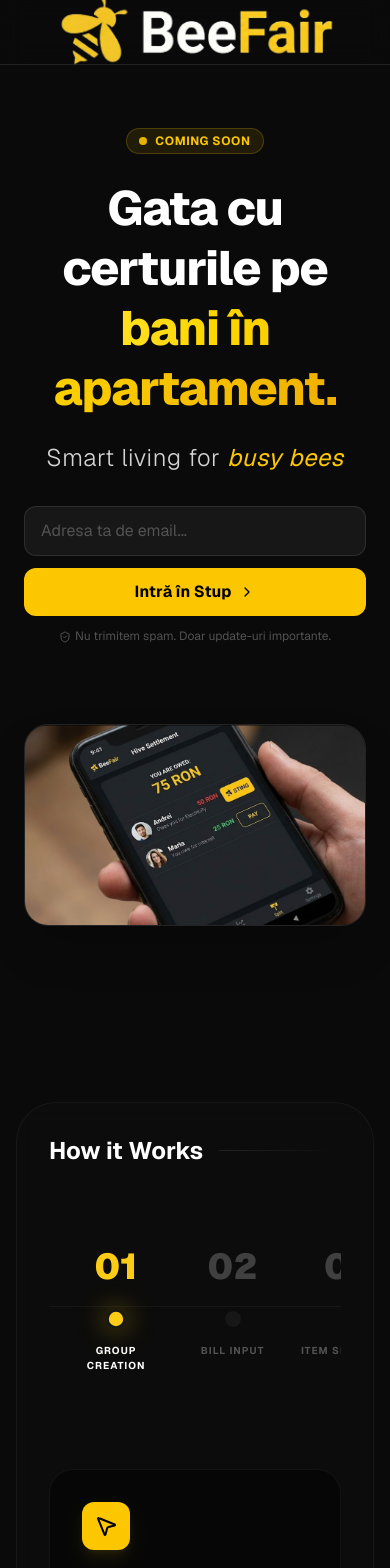
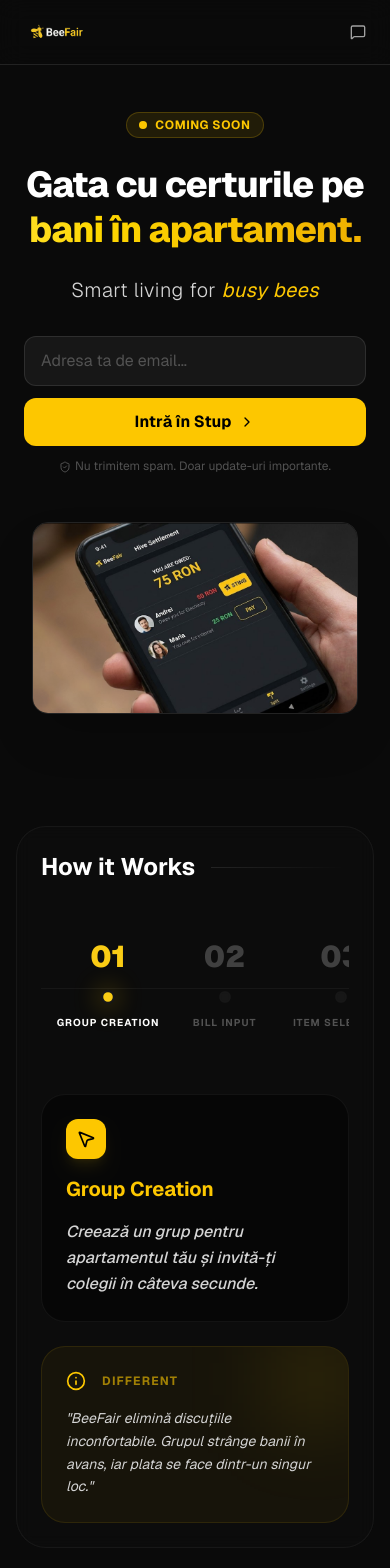
Before and after one commit to ClaudiuBu/beefair-landing, a Next.js app: page / in a window 390 px wide. Shown: the top 1568 px of the page. Built offline with nearby package versions, Linux system fonts and the light colour scheme.

Commit message:
mobile friendly optimization

```diff
--- a/app/page.tsx
+++ b/app/page.tsx
@@ -8,7 +8,7 @@
 } from 'lucide-react';
 import Image from 'next/image';
 import { motion, AnimatePresence } from 'framer-motion';
-import { useRouter } from 'next/navigation'; // IMPORT IMPORTANT PENTRU REDIRECT
+import { useRouter } from 'next/navigation';
 
 const STEPS = [
   { id: "01", title: "Group Creation", desc: "Creează un grup pentru apartamentul tău și invită-ți colegii în câteva secunde." },
@@ -20,10 +20,11 @@
 
 export default function Home() {
   const [email, setEmail] = useState('');
-  const [isSubmitting, setIsSubmitting] = useState(false); // Stare pentru loading
+  const [isSubmitting, setIsSubmitting] = useState(false);
   const [activeStep, setActiveStep] = useState(0);
-  const router = useRouter(); // Initializam routerul
-  // State pentru formularul de CONTACT (Nou)
+  const router = useRouter();
+
+  // State pentru formularul de CONTACT
   const [contactStatus, setContactStatus] = useState<'idle' | 'submitting' | 'success' | 'error'>('idle');
 
   const handleContactSubmit = async (e: React.FormEvent<HTMLFormElement>) => {
@@ -34,7 +35,6 @@
     const data = Object.fromEntries(formData);
 
     try {
-      // PUNE LINK-UL TAU DE FORMSPREE AICI (Poate fi acelasi sau unul nou)
       const response = await fetch("https://formspree.io/f/mreqbryb", {
         method: "POST",
         headers: { "Content-Type": "application/json" },
@@ -43,7 +43,7 @@
 
       if (response.ok) {
         setContactStatus('success');
-        (e.target as HTMLFormElement).reset(); // Goleste formularul
+        (e.target as HTMLFormElement).reset();
       } else {
         setContactStatus('error');
       }
@@ -52,9 +52,8 @@
     }
   };
 
-  // --- FUNCTIA CARE FACE MAGIA (Submit fara refresh) ---
   const handleSubmit = async (e: React.FormEvent) => {
-    e.preventDefault(); // Oprim comportamentul standard HTML
+    e.preventDefault();
     setIsSubmitting(true);
 
     try {
@@ -67,7 +66,6 @@
       });
 
       if (response.ok) {
-        // Daca Formspree a primit mailul, noi facem redirectarea
         router.push('/thank-you');
       } else {
         alert("Ceva nu a mers. Mai încearcă o dată.");
@@ -81,46 +79,48 @@
 
   return (
     <div className="min-h-screen bg-neutral-950 text-white font-sans selection:bg-yellow-500 selection:text-black">
+
       {/* --- NAVBAR --- */}
       <nav className="fixed top-0 w-full z-50 border-b border-white/10 bg-neutral-950/80 backdrop-blur-md">
         <div className="max-w-6xl mx-auto px-6 h-16 flex items-center justify-between">
           <div className="flex items-center">
-             {/* Asigura-te ca ai imaginea logo.png sau logo_desktop.png in folderul public */}
             <Image
               src="/img/logo_desktop.png"
               alt="BeeFair Logo"
-              width={140}
-              height={40}
+              width={120}
+              height={35}
               priority
-              className="w-auto object-contain"
+              className="w-auto h-8 md:h-10 object-contain"
             />
           </div>
-          <a href="#join" className="hidden md:block text-sm font-medium text-neutral-400 hover:text-yellow-400 transition-colors">
-            Contact
+          {/* Am scos 'hidden md:block' ca sa apara si pe mobil butonul de contact */}
+          <a href="#contact" className="text-sm font-medium text-neutral-400 hover:text-yellow-400 transition-colors flex items-center gap-2">
+            <MessageSquare className="w-4 h-4" />
+            <span className="hidden sm:inline">Contact</span>
           </a>
         </div>
       </nav>
 
       {/* --- HERO SECTION --- */}
-      <section className="pt-32 pb-20 px-6 max-w-4xl mx-auto text-center">
+      <section className="pt-28 md:pt-32 pb-12 md:pb-20 px-6 max-w-4xl mx-auto text-center">
         <div className="inline-flex items-center gap-2 px-3 py-1 rounded-full bg-yellow-400/10 text-yellow-400 text-xs font-bold uppercase tracking-wider mb-6 border border-yellow-400/20">
           <span className="w-2 h-2 rounded-full bg-yellow-400 animate-pulse"></span>
           Coming Soon
         </div>
 
-        <h1 className="text-5xl md:text-7xl font-extrabold tracking-tight mb-6 text-white leading-tight">
+        {/* Optimizare Text: text-4xl pe mobil, text-7xl pe desktop */}
+        <h1 className="text-4xl sm:text-5xl md:text-7xl font-extrabold tracking-tight mb-6 text-white leading-tight">
           Gata cu certurile pe <br className="hidden md:block" />
           <span className="text-transparent bg-clip-text bg-gradient-to-r from-yellow-300 to-yellow-500">
             bani în apartament.
           </span>
         </h1>
 
-        <h2 className="text-2xl md:text-3xl font-light text-neutral-300 mb-8 tracking-wide">
+        <h2 className="text-xl md:text-3xl font-light text-neutral-300 mb-8 tracking-wide">
           Smart living for <span className="text-yellow-400 font-normal italic">busy bees</span>
         </h2>
 
         <div id="join" className="max-w-md mx-auto relative mb-12">
-             {/* FORMULARUL JAVASCRIPT FINAL */}
              <form onSubmit={handleSubmit} className="flex flex-col sm:flex-row gap-3">
               <input
                 type="email"
@@ -134,7 +134,7 @@
               />
               <button
                 type="submit"
-                disabled={isSubmitting} // Butonul e inactiv cat timp se trimite
+                disabled={isSubmitting}
                 className="bg-yellow-400 hover:bg-yellow-500 text-black font-bold px-6 py-3 rounded-xl transition-all flex items-center justify-center gap-2 group disabled:opacity-70 disabled:cursor-not-allowed"
               >
                 {isSubmitting ? 'Se trimite...' : 'Intră în Stup'}
@@ -148,45 +148,44 @@
             </p>
         </div>
 
-        {/* --- MOCKUP APLICATIE (Nou) --- */}
-        <div className="mt-20 relative w-full max-w-5xl mx-auto">
-            {/* Efect de aură (Glow) în spatele telefonului */}
-            <div className="absolute top-1/2 left-1/2 -translate-x-1/2 -translate-y-1/2 w-[120%] h-[120%] bg-yellow-400/10 blur-[80px] -z-10 rounded-full"></div>
+        {/* --- MOCKUP APLICATIE --- */}
+        <div className="mt-12 md:mt-20 relative w-full max-w-5xl mx-auto px-2 md:px-0">
+            <div className="absolute top-1/2 left-1/2 -translate-x-1/2 -translate-y-1/2 w-[120%] h-[120%] bg-yellow-400/10 blur-[60px] md:blur-[80px] -z-10 rounded-full"></div>
 
             <Image
-                src="/img/app-mockup.png" // Asigură-te că numele fișierului e corect în folderul public
+                src="/img/app-mockup.png"
                 alt="BeeFair App Interface"
                 width={1200}
                 height={800}
                 priority
-                className="rounded-3xl border border-white/10 shadow-2xl mx-auto w-full h-auto"
+                className="rounded-2xl md:rounded-3xl border border-white/10 shadow-2xl mx-auto w-full h-auto"
             />
         </div>
 
       </section>
 
-      {/* --- HOW IT WORKS (CARD-IN-CARD DESIGN) --- */}
-      <section className="py-24 px-4">
-        <div className="max-w-5xl mx-auto bg-neutral-900/20 border border-white/5 rounded-[40px] p-8 md:p-16 backdrop-blur-sm relative overflow-hidden">
+      {/* --- HOW IT WORKS --- */}
+      <section className="py-16 md:py-24 px-4">
+        <div className="max-w-5xl mx-auto bg-neutral-900/20 border border-white/5 rounded-[30px] md:rounded-[40px] p-6 md:p-16 backdrop-blur-sm relative overflow-hidden">
 
-          <div className="flex items-center gap-4 mb-16">
+          <div className="flex items-center gap-4 mb-10 md:mb-16">
             <h2 className="text-2xl md:text-3xl font-bold">How it Works</h2>
             <div className="h-px flex-1 bg-gradient-to-r from-white/10 to-transparent" />
           </div>
 
-          {/* Timeline */}
-          <div className="relative mb-24 overflow-x-auto no-scrollbar pt-4">
+          {/* Timeline - Scrollable pe mobil */}
+          <div className="relative mb-12 md:mb-24 overflow-x-auto no-scrollbar pt-4 pb-4">
             <div className="flex justify-between min-w-[600px] md:min-w-full relative z-10 px-4">
               {STEPS.map((step, index) => (
                 <button
                   key={step.id}
                   onClick={() => setActiveStep(index)}
-                  className="flex flex-col items-center group relative"
+                  className="flex flex-col items-center group relative outline-none"
                   style={{ width: '18%' }}
                 >
                   <motion.span
                     animate={{ color: index === activeStep ? "#facc15" : "#404040" }}
-                    className="text-4xl md:text-5xl font-black mb-6 transition-colors"
+                    className="text-3xl md:text-5xl font-black mb-4 md:mb-6 transition-colors"
                   >
                     {step.id}
                   </motion.span>
@@ -196,22 +195,22 @@
                         scale: index === activeStep ? 1.2 : 1,
                         backgroundColor: index <= activeStep ? "#facc15" : "#171717"
                       }}
-                      className="w-4 h-4 rounded-full border-2 border-neutral-900 z-20"
+                      className="w-3 h-3 md:w-4 md:h-4 rounded-full border-2 border-neutral-900 z-20"
                     />
                     {index === activeStep && (
-                      <motion.div layoutId="glow" className="absolute w-8 h-8 bg-yellow-400/20 blur-md rounded-full" />
+                      <motion.div layoutId="glow" className="absolute w-6 h-6 md:w-8 md:h-8 bg-yellow-400/20 blur-md rounded-full" />
                     )}
                   </div>
-                  <span className={`mt-4 text-[10px] font-bold uppercase tracking-widest transition-colors ${index === activeStep ? 'text-white' : 'text-neutral-600'}`}>
+                  <span className={`mt-3 md:mt-4 text-[10px] font-bold uppercase tracking-widest transition-colors whitespace-nowrap ${index === activeStep ? 'text-white' : 'text-neutral-600'}`}>
                     {step.title}
                   </span>
                 </button>
               ))}
             </div>
             {/* Progress Lines */}
-            <div className="absolute top-[75px] md:top-[90px] left-0 w-full h-[1px] bg-white/5 -z-0" />
+            <div className="absolute top-[65px] md:top-[90px] left-0 w-full h-[1px] bg-white/5 -z-0" />
             <motion.div
-              className="absolute top-[75px] md:top-[90px] left-0 h-[1px] bg-yellow-400 shadow-[0_0_10px_rgba(250,204,21,0.4)] -z-0"
+              className="absolute top-[65px] md:top-[90px] left-0 h-[1px] bg-yellow-400 shadow-[0_0_10px_rgba(250,204,21,0.4)] -z-0"
               initial={{ width: "0%" }}
               animate={{ width: `${(activeStep / (STEPS.length - 1)) * 100}%` }}
               transition={{ type: "spring", stiffness: 50 }}
@@ -226,29 +225,28 @@
                   initial={{ opacity: 0, x: -10 }}
                   animate={{ opacity: 1, x: 0 }}
                   exit={{ opacity: 0, x: 10 }}
-                  className="bg-black/40 border border-white/5 p-8 rounded-3xl h-full flex flex-col justify-center"
+                  className="bg-black/40 border border-white/5 p-6 md:p-8 rounded-3xl h-full flex flex-col justify-center"
                 >
-                  <div className="w-12 h-12 bg-yellow-400 rounded-xl flex items-center justify-center mb-6 shadow-lg shadow-yellow-400/10">
-                    <MousePointer2 className="w-6 h-6 text-black" />
+                  <div className="w-10 h-10 md:w-12 md:h-12 bg-yellow-400 rounded-xl flex items-center justify-center mb-4 md:mb-6 shadow-lg shadow-yellow-400/10">
+                    <MousePointer2 className="w-5 h-5 md:w-6 md:h-6 text-black" />
                   </div>
                   <h3 className="text-xl font-bold mb-4 md:hidden text-yellow-400">{STEPS[activeStep].title}</h3>
-                  <p className="text-lg text-neutral-300 leading-relaxed font-medium italic">
+                  <p className="text-base md:text-lg text-neutral-300 leading-relaxed font-medium italic">
                     {STEPS[activeStep].desc}
                   </p>
                 </motion.div>
               </AnimatePresence>
             </div>
 
-            {/* --- CARD-UL MIC AURIU --- */}
             <div className="md:col-span-2">
-              <div className="bg-yellow-400/5 border border-yellow-400/10 p-8 rounded-3xl h-full flex flex-col justify-center relative overflow-hidden group">
+              <div className="bg-yellow-400/5 border border-yellow-400/10 p-6 md:p-8 rounded-3xl h-full flex flex-col justify-center relative overflow-hidden group">
                 <div className="absolute -right-4 -top-4 w-24 h-24 bg-yellow-400/10 blur-2xl group-hover:bg-yellow-400/20 transition-all"></div>
                 <div className="flex gap-4 mb-4 items-center">
                   <Info className="w-5 h-5 text-yellow-400" />
-                  <span className="text-xs font-bold uppercase tracking-widest text-yellow-400/60">What Makes Us Different</span>
+                  <span className="text-xs font-bold uppercase tracking-widest text-yellow-400/60">Different</span>
                 </div>
                 <p className="text-neutral-300 italic text-sm leading-relaxed relative z-10">
-                  &quot;BeeFair elimină discuțiile inconfortabile. Grupul strânge banii în avans, iar plata se face dintr-un singur loc. Simplu, corect, automat.&quot;
+                  &quot;BeeFair elimină discuțiile inconfortabile. Grupul strânge banii în avans, iar plata se face dintr-un singur loc.&quot;
                 </p>
               </div>
             </div>
@@ -257,26 +255,27 @@
       </section>
 
       {/* --- FEATURES GRID --- */}
-      <section className="py-20 px-6 max-w-6xl mx-auto">
-        <div className="grid md:grid-cols-3 gap-8">
+      <section className="py-12 md:py-20 px-6 max-w-6xl mx-auto">
+        <div className="grid md:grid-cols-3 gap-6 md:gap-8">
           {[
             { icon: ScanLine, title: "Snap & Scan", text: "Faci o poză la contor sau factură, iar AI-ul nostru extrage datele instant." },
             { icon: Users, title: "Fair Split", text: "Calculăm automat cine cât datorează, fără Excel-uri sau calcule manuale." },
             { icon: Zap, title: "The Sting", text: "Trimite un 'Sting' anonim colegilor care uită să plătească, direct din app." }
           ].map((f, i) => (
-            <div key={i} className="p-10 rounded-3xl bg-neutral-900/40 border border-white/5 hover:border-yellow-400/20 transition-all group">
-              <f.icon className="w-10 h-10 text-yellow-400 mb-8 group-hover:scale-110 transition-transform" />
-              <h3 className="text-xl font-bold mb-4">{f.title}</h3>
+            <div key={i} className="p-6 md:p-10 rounded-3xl bg-neutral-900/40 border border-white/5 hover:border-yellow-400/20 transition-all group">
+              <f.icon className="w-8 h-8 md:w-10 md:h-10 text-yellow-400 mb-4 md:mb-8 group-hover:scale-110 transition-transform" />
+              <h3 className="text-lg md:text-xl font-bold mb-3 md:mb-4">{f.title}</h3>
               <p className="text-neutral-500 leading-relaxed text-sm">{f.text}</p>
             </div>
           ))}
         </div>
       </section>
+
       {/* --- GET IN TOUCH SECTION --- */}
-      <section id="contact" className="py-24 px-6 bg-neutral-900/50 border-t border-white/5">
+      <section id="contact" className="py-16 md:py-24 px-6 bg-neutral-900/50 border-t border-white/5">
         <div className="max-w-6xl mx-auto">
 
-          <div className="grid md:grid-cols-2 gap-16 items-start">
+          <div className="grid md:grid-cols-2 gap-10 md:gap-16 items-start">
 
             {/* Coloana Stânga: Info */}
             <div>
@@ -285,24 +284,14 @@
                 Support & Info
               </div>
 
-              <h2 className="text-4xl font-bold mb-6">Let's start a conversation.</h2>
-              <p className="text-neutral-400 text-lg leading-relaxed mb-10">
+              <h2 className="text-3xl md:text-4xl font-bold mb-4 md:mb-6">Let's start a conversation.</h2>
+              <p className="text-neutral-400 text-base md:text-lg leading-relaxed mb-8 md:mb-10">
                 Ai întrebări despre cum funcționează BeeFair? Vrei să devenim parteneri sau doar să ne saluți? Suntem aici pentru tine.
               </p>
 
               <div className="space-y-6">
                 <div className="flex items-center gap-4 text-neutral-300">
-                  {/* <div className="w-12 h-12 rounded-full bg-neutral-800 flex items-center justify-center text-yellow-400">
-                    <Mail className="w-5 h-5" />
-                  </div> */}
-                  {/* <div>
-                    <p className="text-xs text-neutral-500 uppercase tracking-wider font-bold">Email</p>
-                    <a href="mailto:hello@beefair.ro" className="hover:text-yellow-400 transition-colors font-medium">hello@beefair.ro</a>
-                  </div> */}
-                </div>
-
-                <div className="flex items-center gap-4 text-neutral-300">
-                  <div className="w-12 h-12 rounded-full bg-neutral-800 flex items-center justify-center text-yellow-400">
+                  <div className="w-12 h-12 rounded-full bg-neutral-800 flex items-center justify-center text-yellow-400 shrink-0">
                     <MapPin className="w-5 h-5" />
                   </div>
                   <div>
@@ -314,8 +303,7 @@
             </div>
 
             {/* Coloana Dreapta: Formular */}
-            <div className="bg-neutral-950 border border-white/10 p-8 rounded-3xl relative overflow-hidden">
-               {/* Glow effect discret */}
+            <div className="bg-neutral-950 border border-white/10 p-6 md:p-8 rounded-3xl relative overflow-hidden">
                <div className="absolute top-0 right-0 w-32 h-32 bg-yellow-400/10 blur-[50px] rounded-full -z-10"></div>
 
               {contactStatus === 'success' ? (
@@ -338,7 +326,7 @@
                       name="name"
                       required
                       placeholder="Ex: Alex Popescu"
-                      className="w-full bg-neutral-900 border border-white/10 text-white px-4 py-3 rounded-xl focus:outline-none focus:ring-2 focus:ring-yellow-400/50 placeholder:text-neutral-700 transition-all"
+                      className="w-full bg-neutral-900 border border-white/10 text-white px-4 py-3 rounded-xl focus:outline-none focus:ring-2 focus:ring-yellow-400/50 placeholder:text-neutral-700 transition-all text-base"
                     />
                   </div>
 
@@ -349,7 +337,7 @@
                       name="email"
                       required
                       placeholder="alex@email.com"
-                      className="w-full bg-neutral-900 border border-white/10 text-white px-4 py-3 rounded-xl focus:outline-none focus:ring-2 focus:ring-yellow-400/50 placeholder:text-neutral-700 transition-all"
+                      className="w-full bg-neutral-900 border border-white/10 text-white px-4 py-3 rounded-xl focus:outline-none focus:ring-2 focus:ring-yellow-400/50 placeholder:text-neutral-700 transition-all text-base"
                     />
                   </div>
 
@@ -360,7 +348,7 @@
                       required
                       rows={4}
                       placeholder="Salut! Aș vrea să știu dacă..."
-                      className="w-full bg-neutral-900 border border-white/10 text-white px-4 py-3 rounded-xl focus:outline-none focus:ring-2 focus:ring-yellow-400/50 placeholder:text-neutral-700 transition-all resize-none"
+                      className="w-full bg-neutral-900 border border-white/10 text-white px-4 py-3 rounded-xl focus:outline-none focus:ring-2 focus:ring-yellow-400/50 placeholder:text-neutral-700 transition-all resize-none text-base"
                     ></textarea>
                   </div>
 
@@ -386,12 +374,10 @@
 
       {/* --- FOOTER --- */}
       <footer className="py-12 border-t border-white/5 text-center px-6 text-neutral-600 text-sm">
-        <p>&copy; {new Date().getFullYear()} BeeFair România. Smart living for busy bees 🐝</p>
-
+        <p className="mb-4">&copy; {new Date().getFullYear()} BeeFair România. Smart living for busy bees 🐝</p>
         <a href="/privacy" className="hover:text-neutral-400 underline decoration-neutral-800 underline-offset-4 transition-colors">
           Politica de Confidențialitate
         </a>
-
       </footer>
 
       <style jsx global>{`
```
